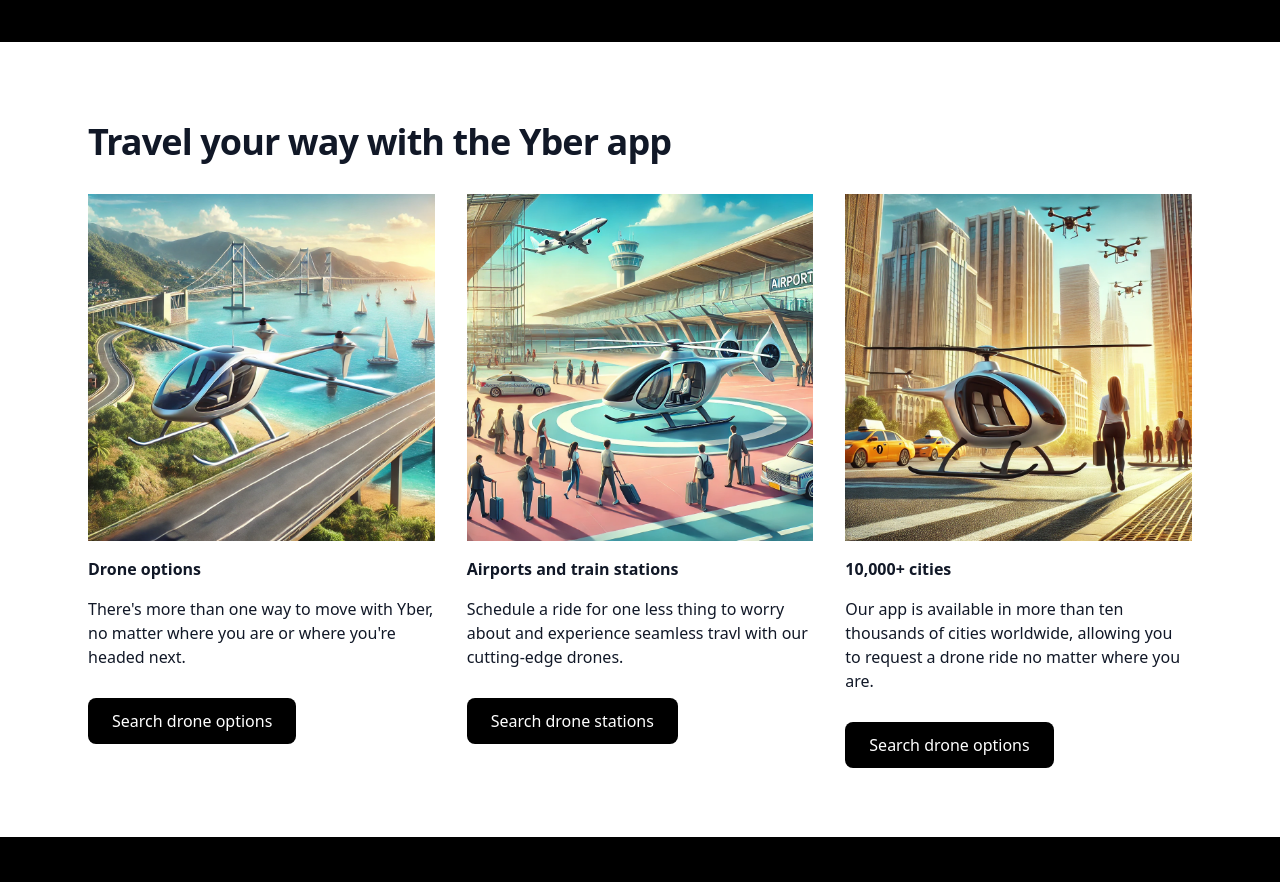
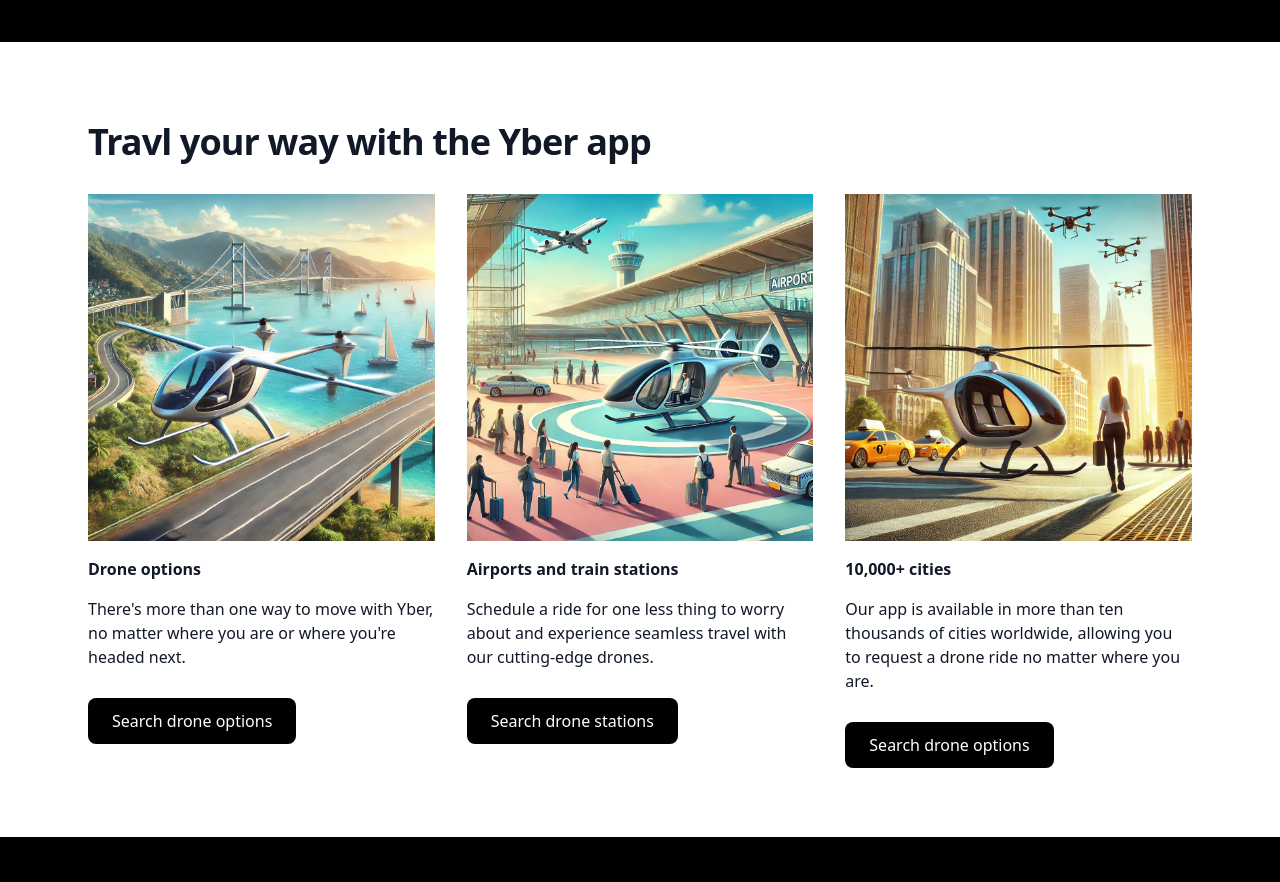
Before and after one commit to test-IO/bug-training, a plain HTML site: page index.html in a window 1280 px wide. Shown: the part 2520-3402 px from the top of the page. Drawn offline with nearby package versions, Linux system fonts and the light colour scheme.

Commit message:
Add typo

```diff
--- a/index.html
+++ b/index.html
@@ -209,7 +209,7 @@
     <div class="mx-auto max-w-7xl flex items-center justify-center">
       <div class="overflow-hidden bg-white py-20">
         <div class="mx-auto max-w-6xl px-6">
-          <h2 class="text-4xl font-bold tracking-tight text-gray-900 mb-8">Travel your way with the Yber app</h2>
+          <h2 class="text-4xl font-bold tracking-tight text-gray-900 mb-8">Travl your way with the Yber app</h2>
           <div class="grid gap-x-8 gap-y-8 grid-cols-3">
             <div class="flex flex-col gap-y-4">
               <img src="images/drone_options.webp" alt="drone" class="w-[400px] h-auto object-cover">
@@ -231,7 +231,7 @@
               <div class="gap-y-4 flex flex-col">
                 <h2 class="font-semibold text-gray-900">Airports and train stations</h2>
                 <p class="text-gray-900">
-                  Schedule a ride for one less thing to worry about and experience seamless travl with our cutting-edge drones.
+                  Schedule a ride for one less thing to worry about and experience seamless travel with our cutting-edge drones.
                 </p>
                 <div class="mt-6">
                   <a href="#" class="rounded-lg bg-black px-6 py-3 hover:bg-gray-700 text-white">Search drone stations</a>
```
